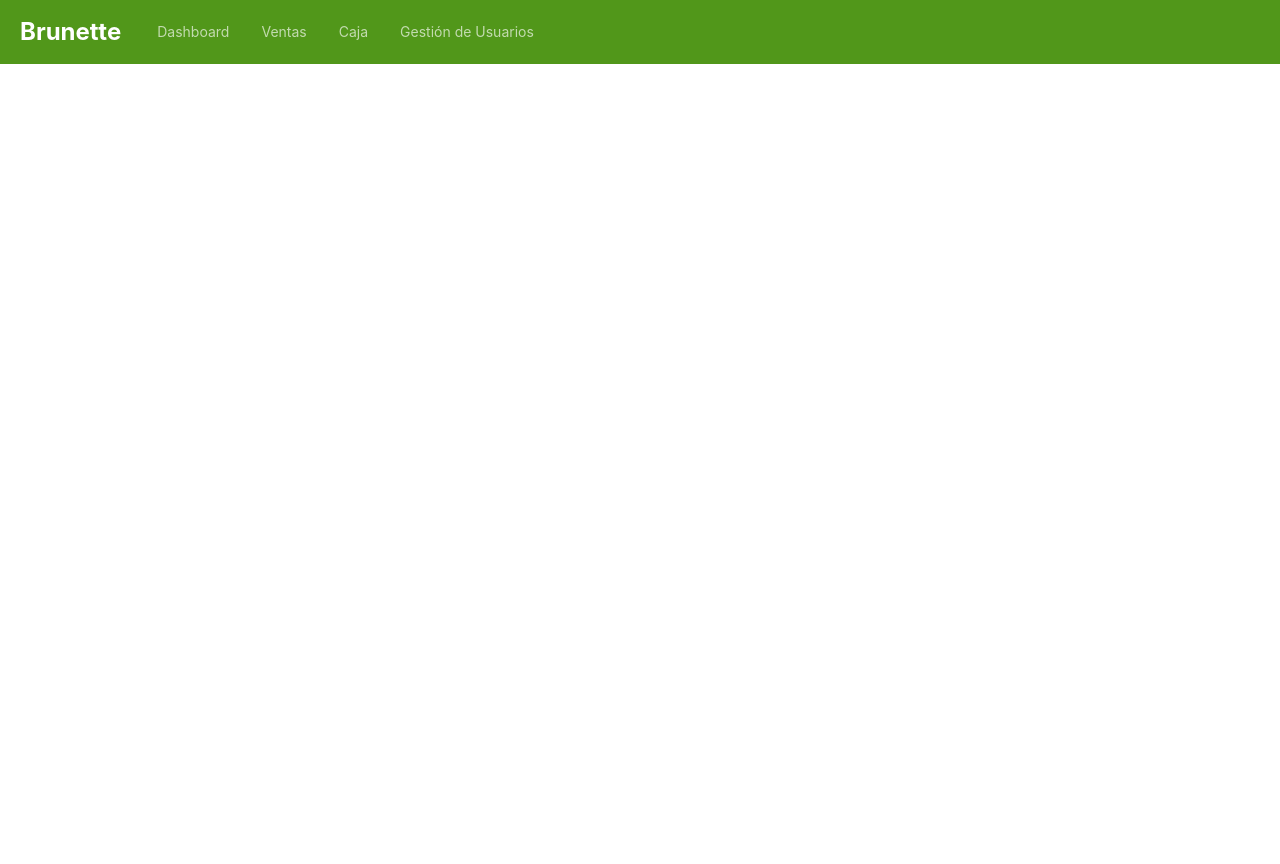
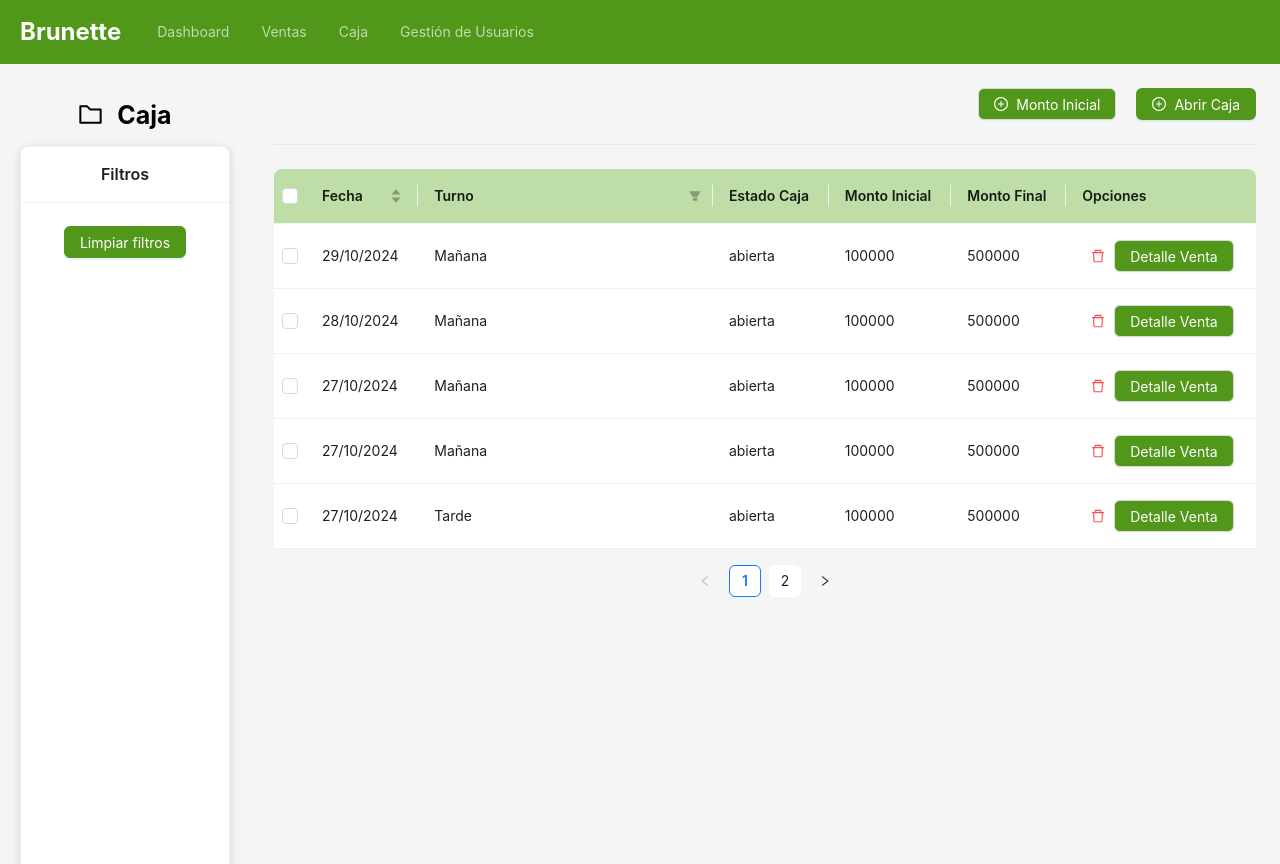
Before and after one commit to JulianRivas17/proyect, a React (Create React App) app in the folder frontend/: page /caja in a window 1280 px wide. Before the commit the page ends 800 px from the top, so only its background shows below. Built offline with nearby package versions, Linux system fonts and the light colour scheme; sample sign-in values are in the browser's storage.

Commit message:
pantalla ventas

```diff
--- /dev/null
+++ b/frontend/src/components/CajaTemp/CajaTemp.css
@@ -0,0 +1,64 @@
+.home-container {
+    text-align: center;
+    padding: 50px;
+}
+
+h1 {
+    font-size: 2rem;
+}
+
+/* src/pages/home.css */
+
+.sider {
+    background: #f4f5f7;
+    padding: 20px;
+}
+
+.filters-card {
+    height: 100%;
+    border-radius: 8px;
+    box-shadow: 0 2px 8px rgba(0, 0, 0, 0.15);
+    display: flex;
+    flex-direction: column;
+    justify-content: start;
+}
+
+.filters-title {
+    font-size: 16px;
+    font-weight: bold;
+}
+
+.clear-filters-button {
+    margin-bottom: 10px;
+    background-color: #51971A;
+    border-color: #51971A;
+}
+
+.search-input {
+    margin-bottom: 20px;
+}
+
+.chart-card {
+    height: 300px;
+    /* Altura ajustable para tus gráficos */
+    border-radius: 8px;
+    box-shadow: 0 2px 8px rgba(0, 0, 0, 0.15);
+}
+
+.layout-content {
+    margin-top: 20px;
+}
+
+.button-init-amount{
+    background-color: #51971A;
+    color: white;
+}
+
+.open-box {
+    background-color: #51971A;
+    color: white;
+}
+
+.ant-table-thead th {
+    background-color: #BEDDA7 !important;
+}
--- /dev/null
+++ b/frontend/src/components/CajaTemp/CajaTemp.tsx
@@ -0,0 +1,119 @@
+
+// import { Layout, Table, Button, Input, Space, Card } from 'antd';
+import { PlusCircleOutlined, DeleteOutlined, FolderOutlined } from '@ant-design/icons';
+import './CajaTemp.css'
+// import React, { useState } from 'react';
+import moment from 'moment';
+
+
+
+import React, { useState } from 'react';
+import { Layout,Button, Card, Divider, Radio, Table, Flex } from 'antd';
+import type { TableColumnsType, TableProps } from 'antd';
+import { start } from 'repl';
+
+const { Sider, Content } = Layout; //destructuro el layout puede ser header sider content footer
+
+
+interface DataType {
+  key: React.Key;
+  fecha: string;
+  turno: string;
+  estado: string;
+  montoIni: number;
+  montoFin: number;
+}
+
+const columns: TableColumnsType<DataType> = [
+  {title: 'Fecha',dataIndex: 'fecha',sorter: (a: any, b: any) => moment(a.fecha, 'DD/MM/YYYY').unix() - moment(b.fecha, 'DD/MM/YYYY').unix() },
+  {title: 'Turno',dataIndex: 'turno',
+    filters: [
+      {
+        text: 'Tarde',
+        value: 'Tarde',
+      },
+      {
+        text: 'Mañana',
+        value: 'Mañana',
+      },
+    ],
+    filterMode: 'tree',
+    filterSearch: true,
+    onFilter: (value, record) => record.turno.startsWith(value as string),
+    width: '30%',
+  },
+  {title: 'Estado Caja',dataIndex: 'estado'},
+  {title: 'Monto Inicial', dataIndex: 'montoIni'},
+  {title: 'Monto Final', dataIndex: 'montoFin'},
+  {title: 'Opciones', key: 'opciones', render: (_: any, record: any) => (
+    <span>
+        <Button icon={<DeleteOutlined />} type="link" danger onClick={() => console.log('Eliminar', record)} />
+        <Button className='add-button' onClick={() => console.log('Editar', record)}>Detalle Venta</Button>
+
+    </span>
+  ),},
+];
+
+const data: DataType[] = [
+  {key: '1',fecha: moment().format('DD/MM/YYYY'),turno:"Mañana",estado: 'abierta', montoIni: 100000 , montoFin: 500000 }, //ver como poner fecha
+  {key: '2',fecha: moment().subtract(1, 'days').format('DD/MM/YYYY') ,turno:"Mañana",estado: 'abierta', montoIni: 100000 , montoFin: 500000},
+  {key: '3',fecha: moment().subtract(2, 'days').format('DD/MM/YYYY'),turno:"Mañana",estado: 'abierta', montoIni: 100000 , montoFin: 500000},
+  {key: '4',fecha: moment().subtract(2, 'days').format('DD/MM/YYYY'),turno:"Mañana",estado: 'abierta', montoIni: 100000 , montoFin: 500000},
+  {key: '5',fecha: moment().subtract(2, 'days').format('DD/MM/YYYY'),turno:"Tarde",estado: 'abierta', montoIni: 100000 , montoFin: 500000},
+  {key: '6',fecha: moment().subtract(2, 'days').format('DD/MM/YYYY'),turno:"Tarde",estado: 'abierta', montoIni: 100000 , montoFin: 500000},
+  {key: '7',fecha: moment().subtract(2, 'days').format('DD/MM/YYYY'),turno:"Tarde",estado: 'abierta', montoIni: 100000 , montoFin: 500000},
+  {key: '8',fecha: moment().subtract(2, 'days').format('DD/MM/YYYY'),turno:"Tarde",estado: 'abierta', montoIni: 100000 , montoFin: 500000},
+];
+
+// El objeto rowSelection indica la necesidad de selección de filas
+const rowSelection: TableProps<DataType>['rowSelection'] = {
+  onChange: (selectedRowKeys: React.Key[], selectedRows: DataType[]) => { //on change es una función que se ejecuta cada vez que cambia la selección de filas.
+    console.log(`selectedRowKeys: ${selectedRowKeys}`, 'selectedRows: ', selectedRows); //Es un array de claves (React.Key[]) que representa las claves únicas de las filas seleccionadas.
+    // selectrows Es un array de objetos (DataType[]) que contiene los datos completos de las filas seleccionadas.
+  },
+  getCheckboxProps: (record: DataType) => ({ //record: Representa el objeto de datos de la fila actual.
+    disabled: record.turno === 'Disabled User', //indica si el checkbox esta deshabilitado.si el name del registro es 'Disabled User' lo deshabilita
+    name: record.turno,
+  }),
+};
+
+
+
+const CajaTemp: React.FC = () => {
+  const [selectionType, setSelectionType] = useState<'checkbox' | 'radio'>('checkbox'); //por deefecto checbok xq borre el radio
+
+  return (
+      <Layout style={{ minHeight: '100vh', overflow: 'hidden' }}>
+            <Sider width={250} className="sider">
+                <div style={{ padding: '16px', fontSize: '25px', fontWeight: 'bold' }}>
+                  <FolderOutlined style={{ marginRight: '8px' }} /> Caja {/* Ícono agregado */}
+                </div> {/* Título agregado */}
+                <Card title="Filtros" bordered={true} className="filters-card">
+                    <Button type="primary" className="clear-filters-button">Limpiar filtros</Button>
+                </Card>
+            </Sider>
+          <Layout>
+            <Content style={{ padding: '24px' }}>
+              <div style={{ marginBottom: '16px', display: 'flex', justifyContent: 'flex-end', gap: '20px' }}>
+                  <Button className='butom-export' icon={<PlusCircleOutlined />}>Monto Inicial</Button>
+                  <Button className='open-box' type="primary" icon={<PlusCircleOutlined />}>Abrir Caja</Button>
+              </div>
+              <Divider />
+              <Table<DataType>
+            rowSelection={{ type: selectionType, ...rowSelection }}
+            columns={columns} //pasa los titulos de la columna
+            dataSource={data} // pasa los datos de las filas
+            pagination={{
+              pageSize: 5, // Número de filas por página
+              //showSizeChanger: true, // Permite cambiar el número de filas por página
+              pageSizeOptions: ['5', '10', '20'], // Opciones de tamaño de página
+              defaultCurrent: 1, // Página por defecto
+              position: ['bottomCenter'], // Posición de la paginación left o right
+            }}/>
+            </Content>
+          </Layout>
+    </Layout>
+  );
+};
+
+export default CajaTemp;
--- a/frontend/src/components/ventas/ventas.tsx
+++ b/frontend/src/components/ventas/ventas.tsx
@@ -47,7 +47,7 @@ const Ventas: React.FC = () => {
         { title: 'Turno', dataIndex: 'turno', key: 'turno', filters: [{ text: 'Mañana', value: 'Mañana' }, { text: 'Tarde', value: 'Tarde' }, { text: 'Noche', value: 'Noche' }], onFilter: (value: any, record: any) => record.turno.includes(value) },
         {
             title: 'Opciones', key: 'opciones', render: (_: any, record: any) => (
-                <span>
+                <span >
                     <Button icon={<EditOutlined />} type="link" onClick={() => console.log('Editar', record)} />
                     <Button icon={<DeleteOutlined />} type="link" danger onClick={() => console.log('Eliminar', record)} />
                 </span>
--- a/frontend/src/routes/AppRoutes.tsx
+++ b/frontend/src/routes/AppRoutes.tsx
@@ -7,6 +7,10 @@ import Register from '../components/register/register';
 import ProtectedRoute from '../components/ProtectedRoute';
 import AppHeader from '../components/header/Header';
 import Ventas from '../components/ventas/ventas';
+import CajaTemp from '../components/CajaTemp/CajaTemp';
+
+
+
 
 const AppRoutes = () => {
   const location = useLocation();
@@ -26,6 +30,8 @@ const AppRoutes = () => {
         <Route element={<ProtectedRoute />}>
           <Route path="/dashboard" element={<Home />} />
           <Route path='/ventas' element={<Ventas />}/>
+          <Route path='/caja' element={<CajaTemp/>}/>
+
           {/* Agrega más rutas protegidas aquí */}
         </Route>
       </Routes>
```
Also changed, not shown: 1 other file (tests, documents, lock files or other folders).
